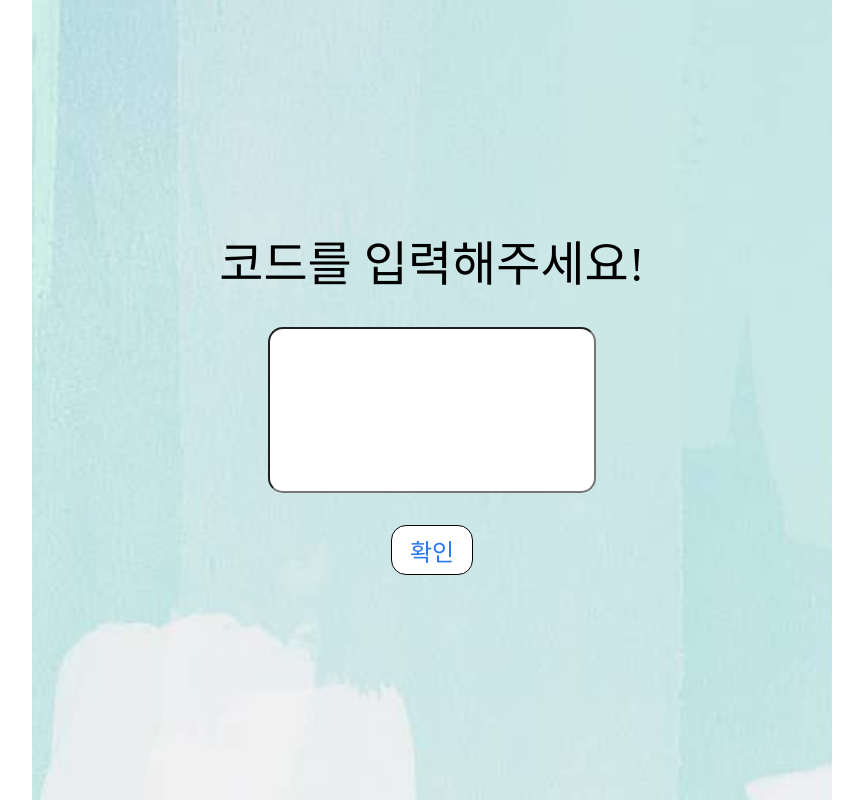
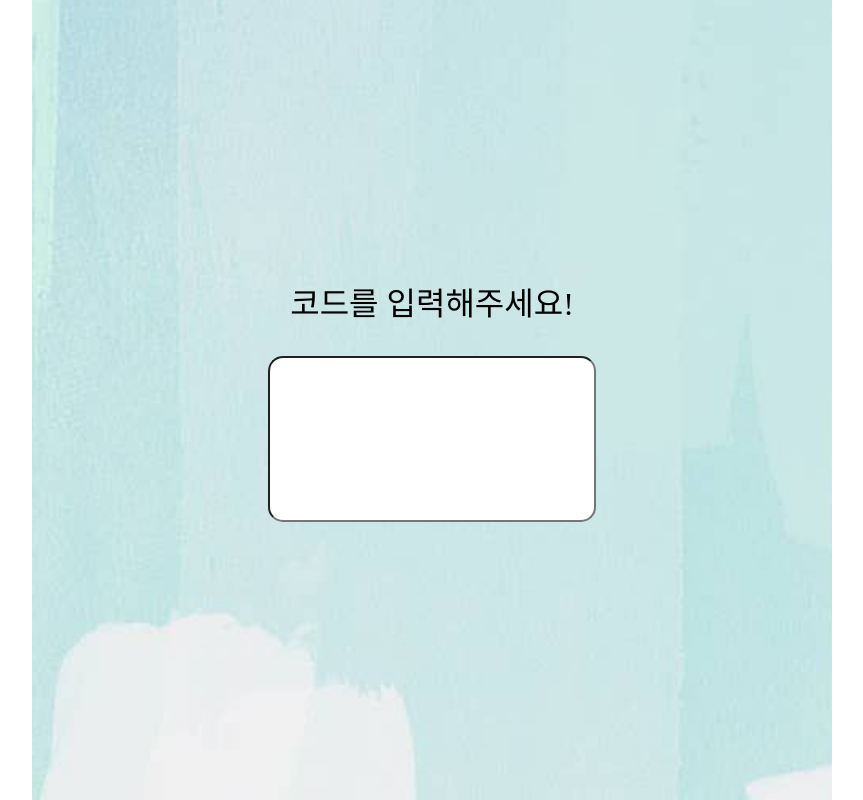
Before and after one commit to 42SeoulCoalitionhackthon2023/FrontPage, a Next.js app: page / in a window 1280 px wide. Shown: the whole page, without its empty margins (208-1071 px from the left). Built offline with nearby package versions, Linux system fonts and the light colour scheme; a web font is replaced by a local one.

Commit message:
feat : edit logginChecker

```diff
--- a/components/LoginChecker.tsx
+++ b/components/LoginChecker.tsx
@@ -17,14 +17,13 @@ export default function LoginChecker({ children }: LoginCheckerProps) {
     setLogginKey(keyword);
   };
 
-  const finishHandler = () => {
+  useEffect(() => {
     if (logginKey === "평가풍년") {
       localStorage.setItem("15ME-token", logginKey);
       router.replace(`/`);
       setLoggedIn(true);
     }
-    return;
-  };
+  }, [logginKey]);
 
   useEffect(() => {
     if (localStorage.getItem("15ME-token")) {
@@ -43,12 +42,6 @@ export default function LoginChecker({ children }: LoginCheckerProps) {
             value={logginKey}
             onChange={inputHandler}
           />
-          <button
-            className={styles.confirm}
-            onClick={finishHandler}
-          >
-            확인
-          </button>
         </div>
       </div>
     </div>
--- a/styles/components/loginchecker.module.scss
+++ b/styles/components/loginchecker.module.scss
@@ -21,7 +21,7 @@
   .text {
     display: flex;
     justify-content: center;
-    font-size: 3rem;
+    font-size: 2rem;
     margin-bottom: 2rem;
   }
 
@@ -35,20 +35,4 @@
     font-size: 5rem;
     border-radius: 15px;
   }
-
-  .confirm {
-    all: unset;
-    display: flex;
-    align-items: center;
-    justify-content: center;
-    width: 5rem;
-    height: 3rem;
-    cursor: pointer;
-    border: 1px solid black;
-    border-radius: 15px;
-    font-size: 1.5rem;
-    margin-top: 2rem;
-    color: #2678f3;
-    background-color: white;
-  }
 }
```
